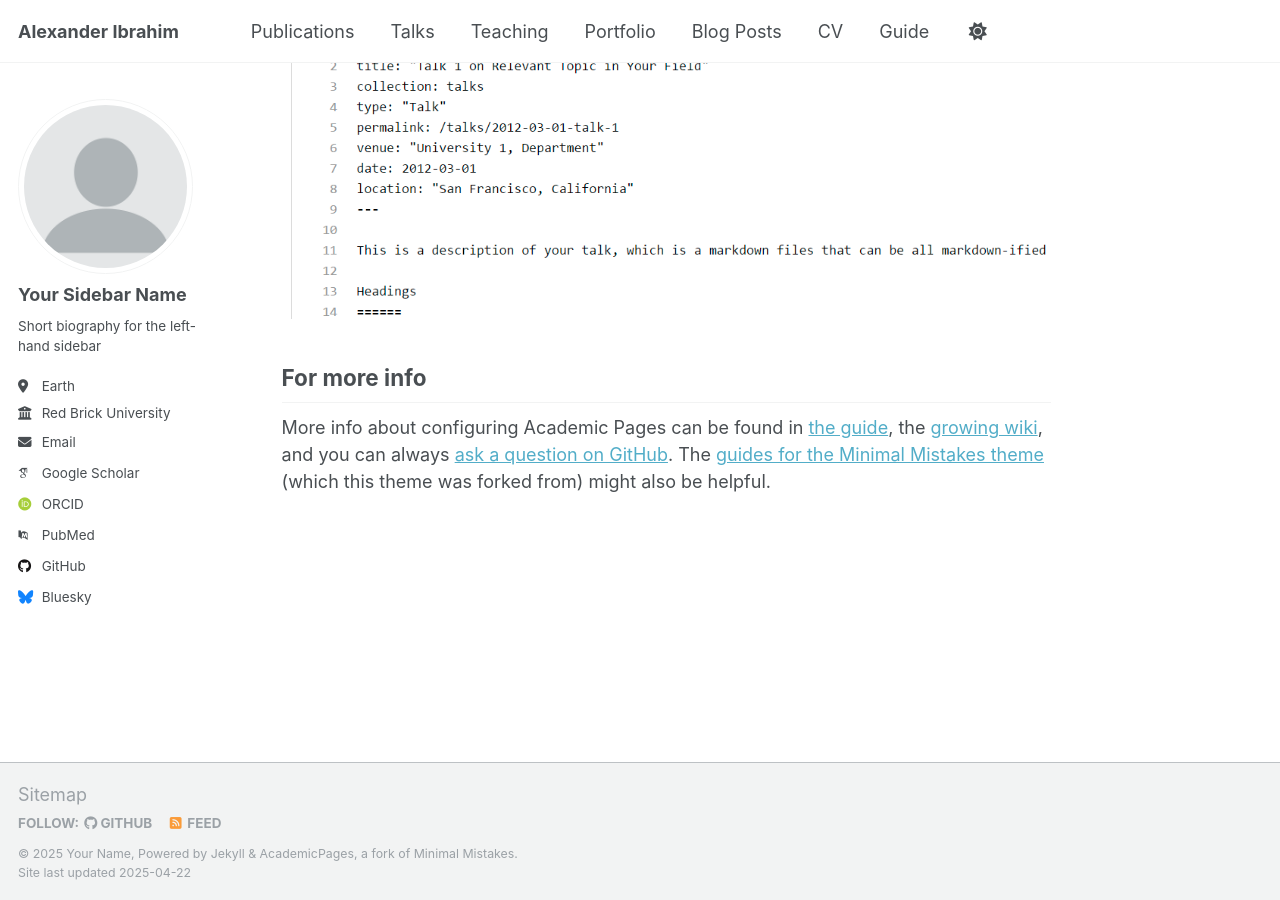
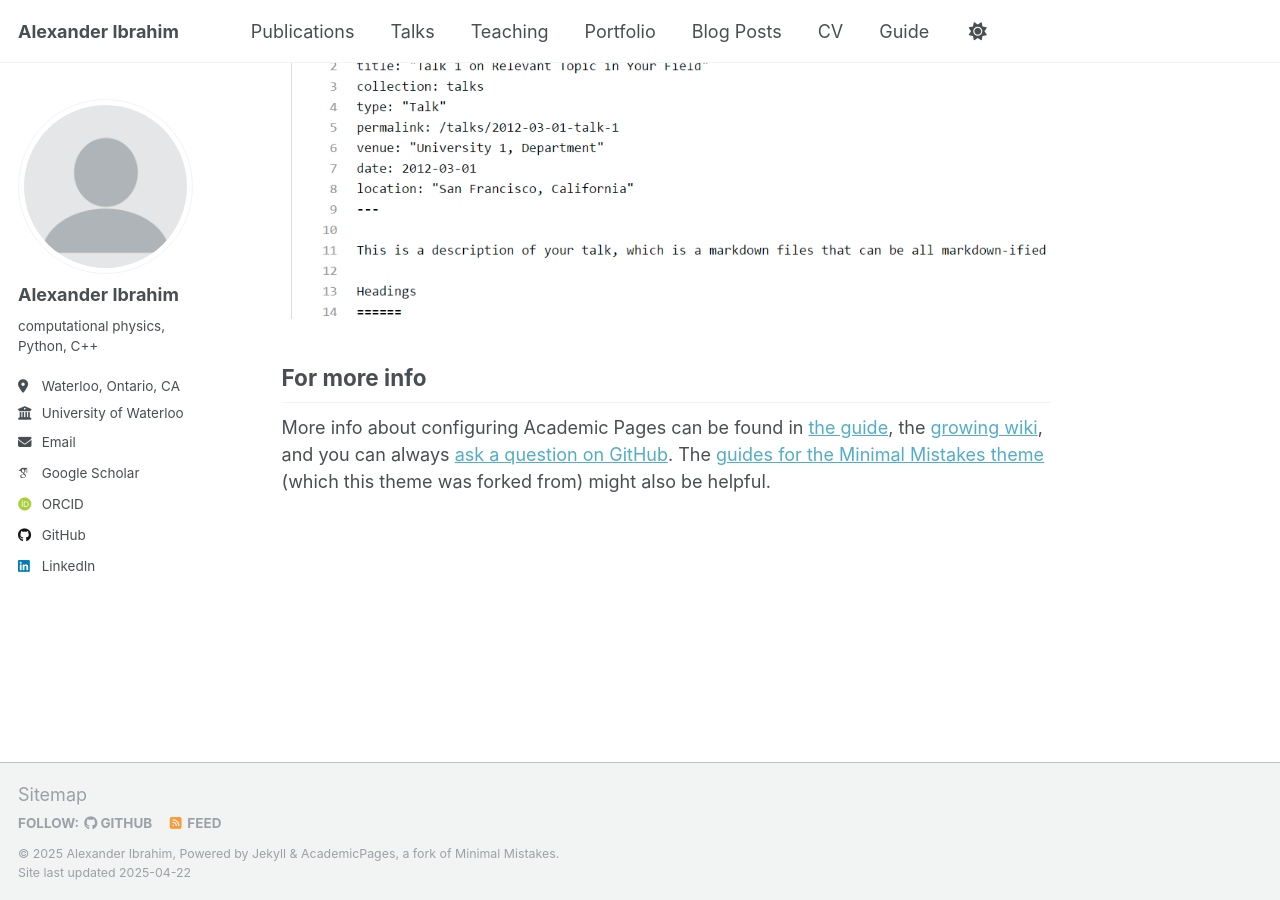
Before and after one commit to AlexanderIbrahim1/AlexanderIbrahim1.github.io, a Jekyll site: the page built from _pages/about.md, in a window 1280 px wide and 900 px high, scrolled down 2636 px. Built offline with Jekyll 4.4.1, drawn with Linux system fonts in a browser that asks for light colours; some web fonts are replaced.

Commit message:
Make further changes to the config

```diff
--- a/_config.yml
+++ b/_config.yml
@@ -11,9 +11,9 @@ locale                   : "en-US"
 site_theme               : "default"
 title                    : "Alexander Ibrahim"
 title_separator          : "-"
-name                     : &name "Your Name"
-description              : &description "personal description"
-url                      : https://academicpages.github.io # the base hostname & protocol for your site e.g. "https://[your GitHub username].github.io"
+name                     : &name "Alexander Ibrahim"
+description              : &description "computational physics"
+url                      : https://AlexanderIbrahim1.github.io
 baseurl                  : "" # the subpath of your site, e.g. "/blog"
 repository               : "academicpages/academicpages.github.io"
 
@@ -23,21 +23,21 @@ repository               : "academicpages/academicpages.github.io"
 author:
   # Biographic information
   avatar           : "profile.png"
-  name             : "Your Sidebar Name"
+  name             : "Alexander Ibrahim"
   pronouns         : # example: "she/her"
-  bio              : "Short biography for the left-hand sidebar"
-  location         : "Earth"
-  employer         : "Red Brick University"
+  bio              : "computational physics, Python, C++"
+  location         : "Waterloo, Ontario, CA"
+  employer         : "University of Waterloo"
   uri              : # URL
-  email            : "none@example.org"
+  email            : "a68ibrahim@uwaterloo.ca"
 
   # Academic websites
   arxiv            : # URL - Update with the correct link to your profile
   googlescholar    : "https://scholar.google.com/citations?user=PS_CX0AAAAAJ"
   impactstory      : # URL
-  orcid            : "http://orcid.org/yourorcidurl"
+  orcid            : "https://orcid.org/0000-0002-9260-1027"
   semantic         : # URL
-  pubmed           : "https://www.ncbi.nlm.nih.gov/pubmed/?term=john+snow"
+  pubmed           : # URL
   researchgate     : # URL
   scopus           : # URL
 
@@ -45,12 +45,12 @@ author:
   bitbucket        : # Username - Update with your username on the site
   codepen          : # Username
   dribbble         : # Username
-  github           : "academicpages"
+  github           : "AlexanderIbrahim1"
   kaggle           : # Username
   stackoverflow    : # User number or user number and name (i.e., use "1" or "1/jeff-atwood")
 
   # Social media
-  bluesky          : "bsky.app" # Replace this with you Bluesky username
+  bluesky          : # Username
   facebook         : # Username
   flickr           : # Username
   foursquare       : # Username
@@ -59,7 +59,7 @@ author:
   keybase          : # Username
   instagram        : # Username
   lastfm           : # Username
-  linkedin         : # Username
+  linkedin         : "https://www.linkedin.com/in/alexander-ibrahim-33498835a/"
   mastodon         : # URL
   medium           : # URL
   pinterest        : # Username
```
Also changed, not shown: 1 other file.
